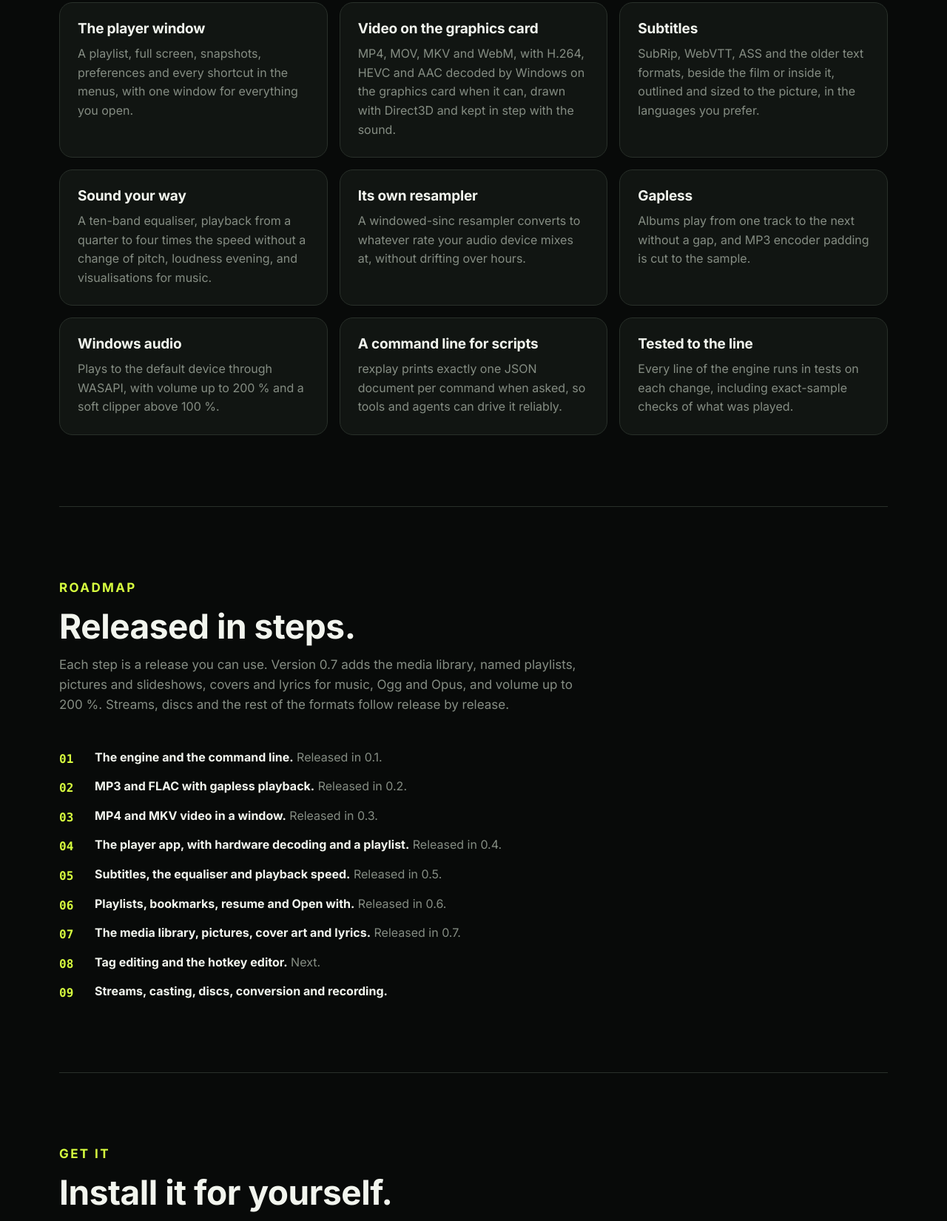
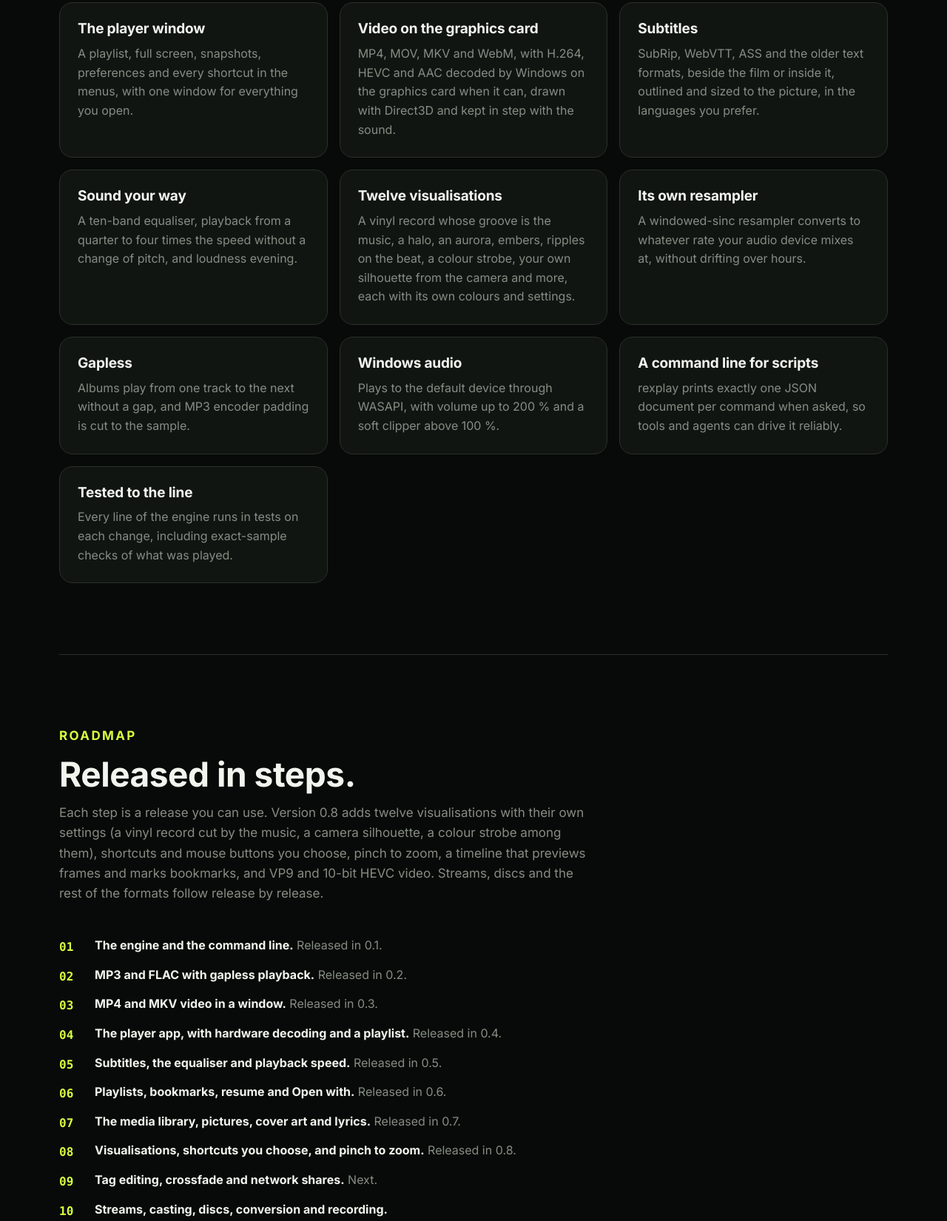
Before and after one commit to tochi-mba/rexplayer, a website: page site/index.html in a window 1280 px wide. Shown: the part 2041-3691 px from the top of the page at 74% size. Drawn offline with Linux system fonts and the light colour scheme; no server answers.

Commit message:
Version 0.8.0
Twelve visualisations with their own settings, shortcuts and mouse
buttons you choose, pinch to zoom, missing files found again, a timeline
that previews frames and marks bookmarks, clickable lyrics, pictures and
episodes in the library, and VP9 and 10-bit HEVC video.

```diff
--- a/site/index.html
+++ b/site/index.html
@@ -103,7 +103,8 @@ Sungba.wav: WAVE, 3:14
         <div class="feature-card"><h3>The player window</h3><p>A playlist, full screen, snapshots, preferences and every shortcut in the menus, with one window for everything you open.</p></div>
         <div class="feature-card"><h3>Video on the graphics card</h3><p>MP4, MOV, MKV and WebM, with H.264, HEVC and AAC decoded by Windows on the graphics card when it can, drawn with Direct3D and kept in step with the sound.</p></div>
         <div class="feature-card"><h3>Subtitles</h3><p>SubRip, WebVTT, ASS and the older text formats, beside the film or inside it, outlined and sized to the picture, in the languages you prefer.</p></div>
-        <div class="feature-card"><h3>Sound your way</h3><p>A ten-band equaliser, playback from a quarter to four times the speed without a change of pitch, loudness evening, and visualisations for music.</p></div>
+        <div class="feature-card"><h3>Sound your way</h3><p>A ten-band equaliser, playback from a quarter to four times the speed without a change of pitch, and loudness evening.</p></div>
+        <div class="feature-card"><h3>Twelve visualisations</h3><p>A vinyl record whose groove is the music, a halo, an aurora, embers, ripples on the beat, a colour strobe, your own silhouette from the camera and more, each with its own colours and settings.</p></div>
         <div class="feature-card"><h3>Its own resampler</h3><p>A windowed-sinc resampler converts to whatever rate your audio device mixes at, without drifting over hours.</p></div>
         <div class="feature-card"><h3>Gapless</h3><p>Albums play from one track to the next without a gap, and MP3 encoder padding is cut to the sample.</p></div>
         <div class="feature-card"><h3>Windows audio</h3><p>Plays to the default device through WASAPI, with volume up to 200 % and a soft clipper above 100 %.</p></div>
@@ -116,7 +117,7 @@ Sungba.wav: WAVE, 3:14
       <div class="section-heading">
         <p class="eyebrow signal">Roadmap</p>
         <h2>Released in steps.</h2>
-        <p>Each step is a release you can use. Version 0.7 adds the media library, named playlists, pictures and slideshows, covers and lyrics for music, Ogg and Opus, and volume up to 200 %. Streams, discs and the rest of the formats follow release by release.</p>
+        <p>Each step is a release you can use. Version 0.8 adds twelve visualisations with their own settings (a vinyl record cut by the music, a camera silhouette, a colour strobe among them), shortcuts and mouse buttons you choose, pinch to zoom, a timeline that previews frames and marks bookmarks, and VP9 and 10-bit HEVC video. Streams, discs and the rest of the formats follow release by release.</p>
       </div>
       <ol class="install-steps">
         <li><strong>The engine and the command line.</strong> Released in 0.1.</li>
@@ -126,7 +127,8 @@ Sungba.wav: WAVE, 3:14
         <li><strong>Subtitles, the equaliser and playback speed.</strong> Released in 0.5.</li>
         <li><strong>Playlists, bookmarks, resume and Open with.</strong> Released in 0.6.</li>
         <li><strong>The media library, pictures, cover art and lyrics.</strong> Released in 0.7.</li>
-        <li><strong>Tag editing and the hotkey editor.</strong> Next.</li>
+        <li><strong>Visualisations, shortcuts you choose, and pinch to zoom.</strong> Released in 0.8.</li>
+        <li><strong>Tag editing, crossfade and network shares.</strong> Next.</li>
         <li><strong>Streams, casting, discs, conversion and recording.</strong></li>
       </ol>
     </section>
```
Also changed, not shown: CHANGELOG.md, README.md, 1 other file.
